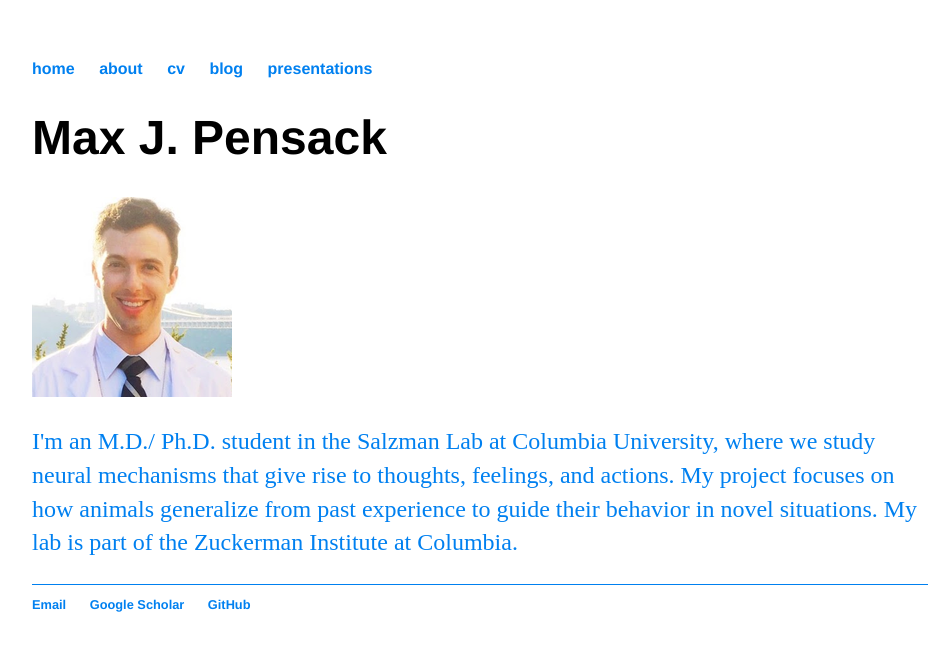
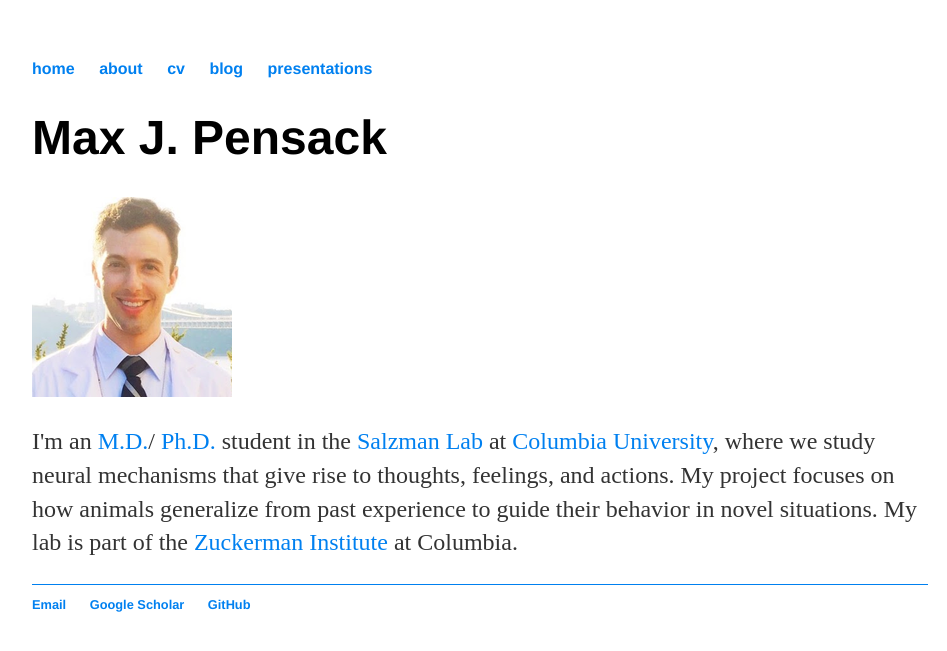
Before and after one commit to maxpensack/maxpensack.github.io, a Jekyll site: the page built from index.html, in a window 1280 px wide. Shown: the top 651 px of the page, without its empty margins (160-1107 px from the left). Built offline with Jekyll 4.4.1, drawn with Linux system fonts in a browser that asks for light colours.

Commit message:
Update main.css

```diff
--- a/css/main.css
+++ b/css/main.css
@@ -26,7 +26,7 @@ h1 {
 p {
     font-size: 1.5em;
     line-height: 1.4em;
-    color: #0080f0;
+    color: #333;
 }
 footer {
     border-top: 1px solid #0080f0;
```
